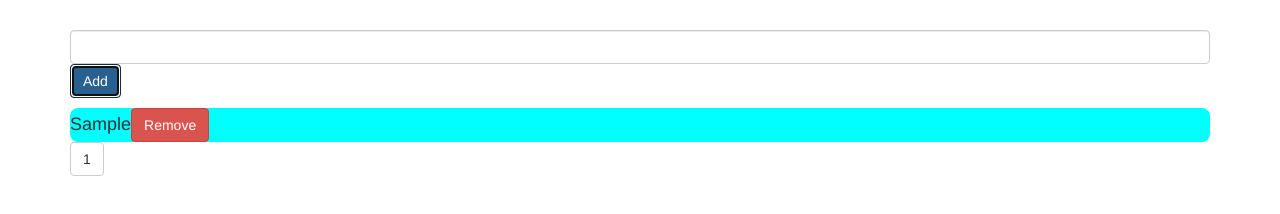
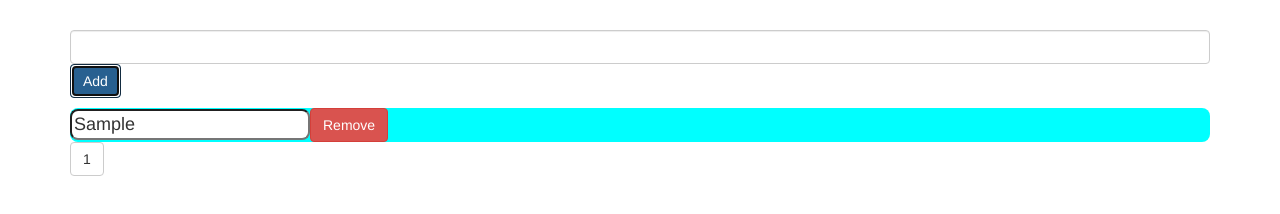
Before and after one commit to gujejianig/Todo, a plain HTML site: page index.html in a window 1280 px wide. Both pictures are taken after typing "Sample" into the empty fields and a click on the button "Add". Drawn offline with nearby package versions, Linux system fonts and the light colour scheme.

Commit message:
input added

```diff
--- a/script.js
+++ b/script.js
@@ -1,6 +1,7 @@
 const addTaskInput = document.getElementById("add-task-input");
 const taskList = document.getElementById("tasks-list");
 const addTaskBtn = document.getElementById("add-task-button");
+const todoInput = document.querySelector('.todoInput')
 const paginationBtnWrapper = document.getElementById(
     "pagination-buttons-wrapper"
 );
@@ -8,14 +9,13 @@ const paginationBtnWrapper = document.getElementById(
 let initialTaskData = [];
 let pagesData = [];
 
-function showTask(indexion) {
+function showTask() {
     taskList.innerHTML =
         "<div " +
 
         pagesData[pagesData.length - 1]
-            ///// HERE IS A PROBLEM!!!! GVCHIRDEBA DAVMAPOT SWORAD
             ?.map((task) => {
-                return "<div class='task' >" + task.task + "<button onclick=removeBtn(" + task.id + ") type='button' class='btn btn-danger'>" + 'Remove' + '</button>' + "</>";
+                return "<div class='task' >" + '<input readonly  class="todoInput" value=' + task.task + ' />' + "<button onclick=removeBtn(" + task.id + ") type='button' class='btn btn-danger'>" + 'Remove' + '</button>' + "</>";
             })
             .join("") +
         "</div>";
@@ -32,16 +32,14 @@ const addTask = () => {
 
     }
 
-    // pagesData(())
 };
 
-// cvlis gverdebs
 
 const changePage = (pageNumber) => {
     taskList.innerHTML = pagesData[pageNumber]
         .map((pageList) => {
 
-            return "<div class='task'>" + pageList.task + "<button onclick=removeBtn(" + pageList.id +
+            return "<div class='task'>" + '<input value=' + pageList.task + ' class="todoInput"/>' + "<button onclick=removeBtn(" + pageList.id +
                 ") type='button' class='btn btn-danger'>" + 'Remove' + '</button>' + "</div>";
         })
         .join("");
@@ -71,10 +69,6 @@ const renderPagesData = (initialData) => {
     });
 
 
-    let pageCounter = 0;
-    // if(pagesData.length > 5) {
-    //     pageCounter = 1
-    // }
     showTask()
 
     paginationBtnWrapper.innerHTML = pagesData
@@ -91,7 +85,7 @@ const renderPagesData = (initialData) => {
 
 }
 
-//ვამოწმებ თუ აიტვირთ
+// Edit function should start here!
 
 function removeBtn(identifier) {
 
--- a/style.css
+++ b/style.css
@@ -10,3 +10,7 @@
     margin-top: 10px;
     font-size: 18px;
 }
+
+.todoInput {
+    border-radius: 8px;
+}
```
Also changed, not shown: index.html (+6 -5 lines).
